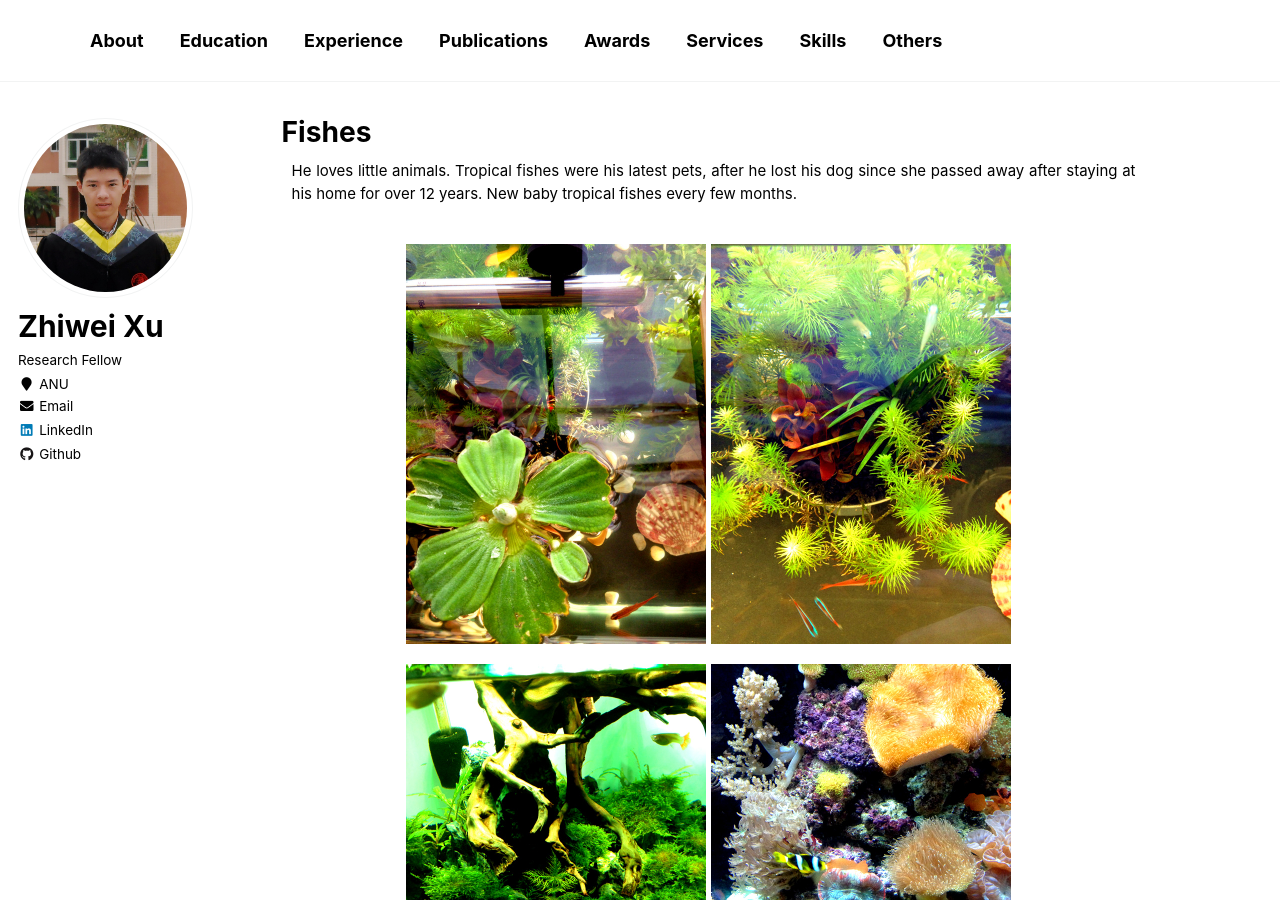
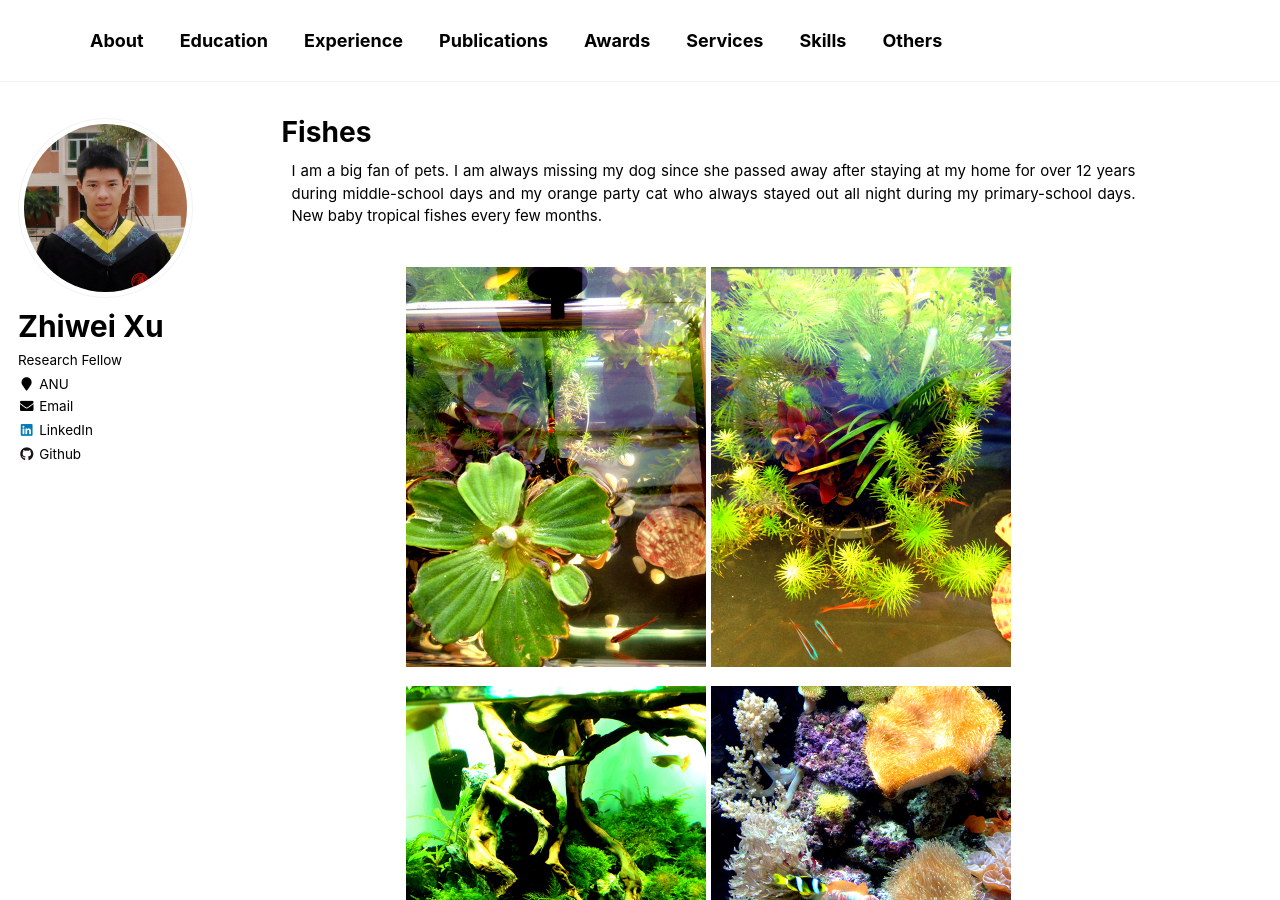
Before and after one commit to zwxu064/zwxu064.github.io, a Jekyll site: the page built from _pages/fishes.html, in a window 1280 px wide and 900 px high. Built offline with Jekyll 4.4.1, drawn with Linux system fonts in a browser that asks for light colours.

Commit message:
Update fishes.html

```diff
--- a/_pages/fishes.html
+++ b/_pages/fishes.html
@@ -9,8 +9,9 @@ redirect_from:
 {% include base_path %}
 
 <section class="page__content" itemprop="text">
-<p class="alignlefttab">He loves little animals.
-   Tropical fishes were his latest pets, after he lost his dog since she passed away after staying at his home for over 12 years.
+<p class="alignlefttab">I am a big fan of pets.
+   I am always missing my dog since she passed away after staying at my home for over 12 years during middle-school days
+   and my orange party cat who always stayed out all night during my primary-school days.
    New baby tropical fishes every few months.</p>
 <div style="clear: both;"></div>
 
```
